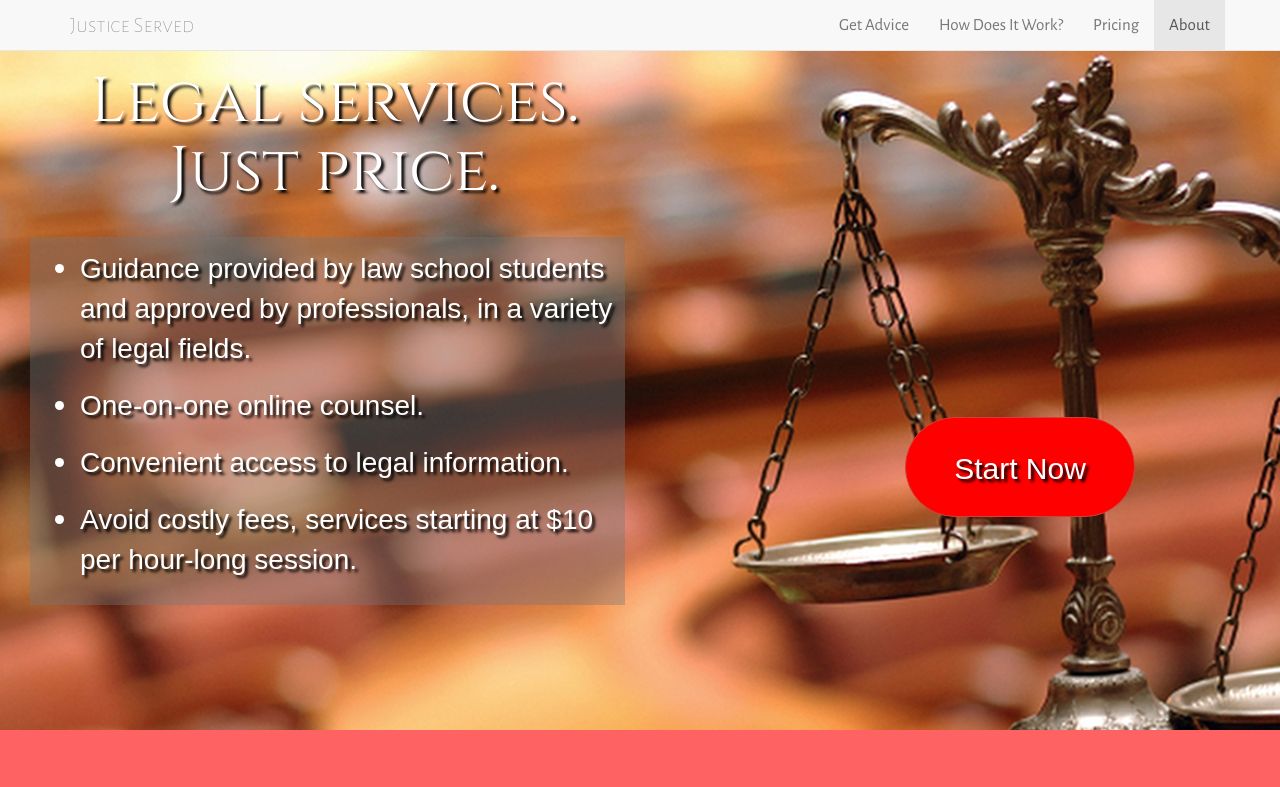
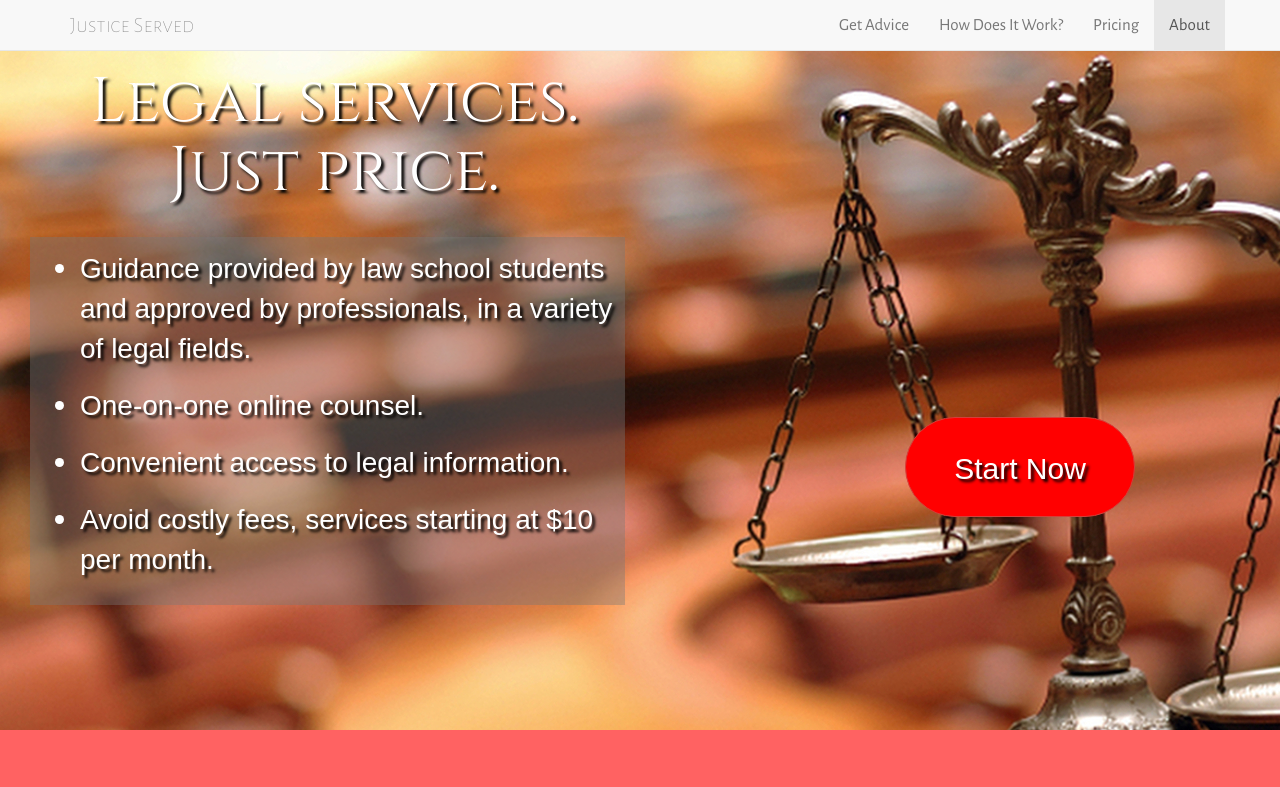
Before and after one commit to triestpa/Justice-Served, a plain HTML site: page index.html in a window 1280 px wide. Shown: the top 787 px of the page. Drawn offline with nearby package versions, Linux system fonts and the light colour scheme; a web font is replaced by a local one.

Commit message:
wording changes

```diff
--- a/index.html
+++ b/index.html
@@ -64,7 +64,7 @@
 							</li>
 							<li>
 								<p>
-									Avoid costly fees, services starting at $10 per hour-long session.
+									Avoid costly fees, services starting at $10 per month.
 								</p>
 							</li>
 						</ul>
```
